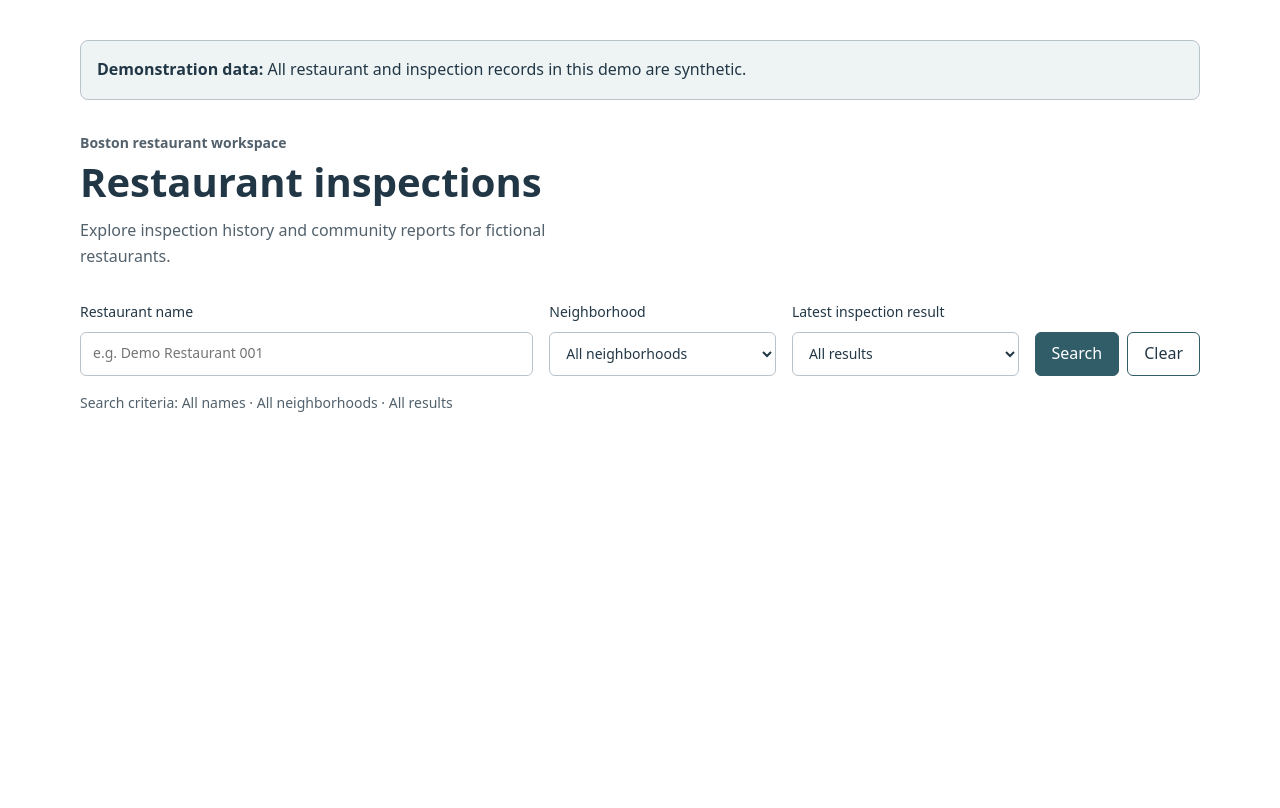
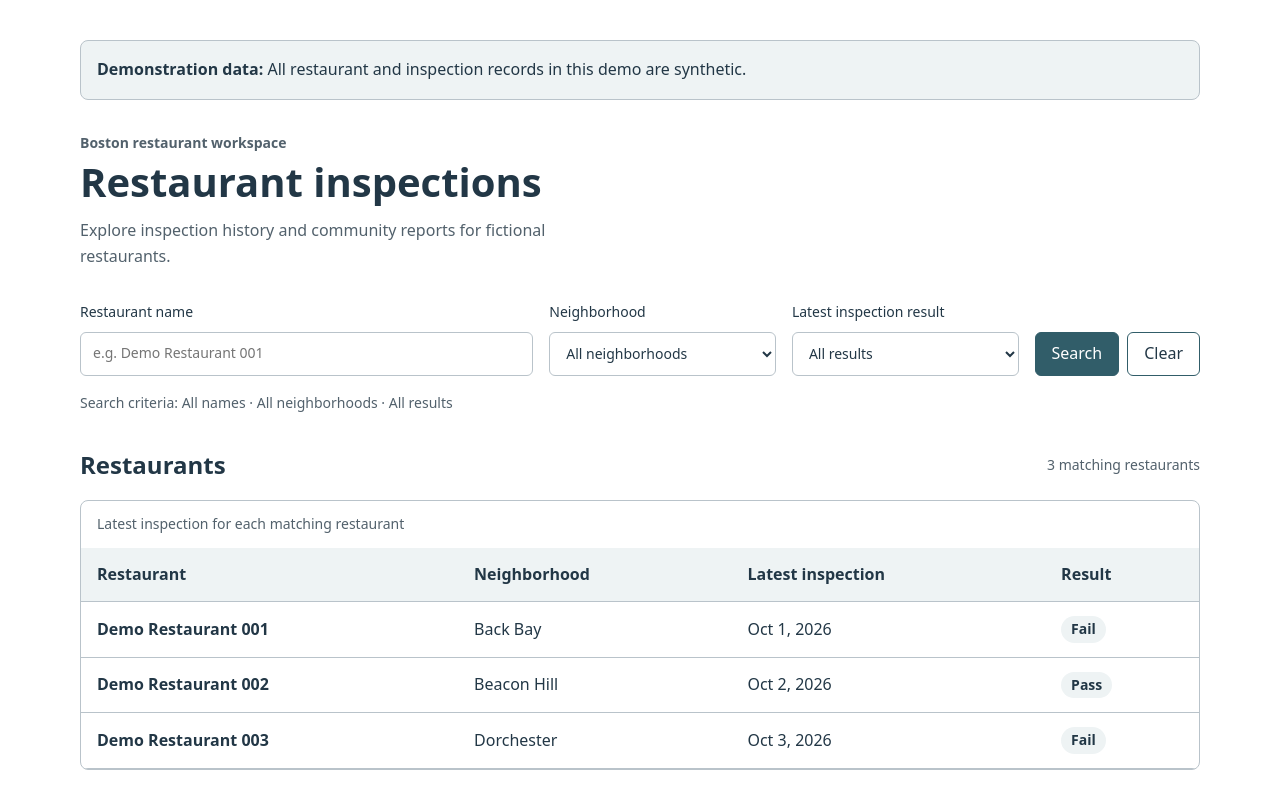
Before and after one commit to saniaanwar/safebite, a React (Vite) app in the folder frontend/: page / in a window 1280 px wide. Built offline with nearby package versions, Linux system fonts and the light colour scheme.

Commit message:
Add restaurant results table and preview filtering

```diff
--- a/frontend/src/components/inspections/InspectionsPage.jsx
+++ b/frontend/src/components/inspections/InspectionsPage.jsx
@@ -1,6 +1,7 @@
 import { useState } from "react";
 import RestaurantSearch from "./RestaurantSearch";
 import "./InspectionsPage.css";
+import RestaurantResults from "./RestaurantResults";
 
 // These match the current synthetic dataset.
 const NEIGHBORHOODS = [
@@ -11,6 +12,31 @@ const NEIGHBORHOODS = [
   "Jamaica Plain",
 ];
 
+// Temporary examples matching the seeded restaurant summaries.
+// Replace these with API responses in the next checkpoint.
+const PREVIEW_RESTAURANTS = [
+  {
+    restaurantId: "demo-rest-001",
+    restaurantName: "Demo Restaurant 001",
+    neighborhood: "Back Bay",
+    latestInspectionDate: "2026-10-01",
+    latestResult: "fail",
+  },
+  {
+    restaurantId: "demo-rest-002",
+    restaurantName: "Demo Restaurant 002",
+    neighborhood: "Beacon Hill",
+    latestInspectionDate: "2026-10-02",
+    latestResult: "pass",
+  },
+  {
+    restaurantId: "demo-rest-003",
+    restaurantName: "Demo Restaurant 003",
+    neighborhood: "Dorchester",
+    latestInspectionDate: "2026-10-03",
+    latestResult: "fail",
+  },
+];
 function InspectionsPage() {
   // Results will later use these applied filters.
   const [filters, setFilters] = useState({
@@ -22,6 +48,21 @@ function InspectionsPage() {
   const resultLabel = filters.result
     ? filters.result.toUpperCase()
     : "All results";
+
+  // Derive the visible rows from the applied filters.
+  const matchingRestaurants = PREVIEW_RESTAURANTS.filter((restaurant) => {
+    const matchesName = restaurant.restaurantName
+      .toLowerCase()
+      .includes(filters.name.toLowerCase());
+
+    const matchesNeighborhood =
+      !filters.neighborhood || restaurant.neighborhood === filters.neighborhood;
+
+    const matchesResult =
+      !filters.result || restaurant.latestResult === filters.result;
+
+    return matchesName && matchesNeighborhood && matchesResult;
+  });
 
   return (
     <section className="inspections-page" aria-labelledby="inspections-title">
@@ -43,10 +84,12 @@ function InspectionsPage() {
 
       <RestaurantSearch neighborhoods={NEIGHBORHOODS} onSearch={setFilters} />
 
-      <p className="inspections-page__summary" role="status">
+      <p className="inspections-page__summary">
         Search criteria: {filters.name || "All names"} ·{" "}
         {filters.neighborhood || "All neighborhoods"} · {resultLabel}
       </p>
+
+      <RestaurantResults restaurants={matchingRestaurants} />
     </section>
   );
 }
--- /dev/null
+++ b/frontend/src/components/inspections/RestaurantResults.css
@@ -0,0 +1,66 @@
+.restaurant-results {
+  margin-top: 2rem;
+}
+
+.restaurant-results__header {
+  display: flex;
+  flex-wrap: wrap;
+  align-items: center;
+  justify-content: space-between;
+  gap: 0.5rem;
+  margin-bottom: 1rem;
+}
+
+.restaurant-results__header h2,
+.restaurant-results__header p {
+  margin: 0;
+}
+
+.restaurant-results__header p {
+  color: var(--sb-color-muted, #52616c);
+  font-size: 0.875rem;
+}
+
+/* Keep wide tables scrollable inside the feature on narrow screens. */
+.restaurant-results__scroll {
+  overflow-x: auto;
+  border: 1px solid var(--sb-color-border, #b9c3ca);
+  border-radius: 0.5rem;
+}
+
+.restaurant-results__table {
+  width: 100%;
+  min-width: 40rem;
+  border-collapse: collapse;
+  text-align: left;
+}
+
+.restaurant-results__table caption {
+  padding: 0.75rem 1rem;
+  color: var(--sb-color-muted, #52616c);
+  font-size: 0.875rem;
+  text-align: left;
+}
+
+.restaurant-results__table th,
+.restaurant-results__table td {
+  padding: 0.875rem 1rem;
+  border-bottom: 1px solid var(--sb-color-border, #b9c3ca);
+}
+
+.restaurant-results__table thead {
+  background: var(--sb-color-surface, #eef3f4);
+}
+
+.restaurant-results__table tbody th {
+  font-weight: 600;
+}
+
+.restaurant-results__result {
+  display: inline-block;
+  padding: 0.125rem 0.625rem;
+  border-radius: 1rem;
+  background: var(--sb-color-surface, #eef3f4);
+  font-size: 0.875rem;
+  font-weight: 600;
+}
--- /dev/null
+++ b/frontend/src/components/inspections/RestaurantResults.jsx
@@ -0,0 +1,89 @@
+import PropTypes from "prop-types";
+import "./RestaurantResults.css";
+
+// Keep date-only records consistent across browser time zones.
+const dateFormatter = new Intl.DateTimeFormat("en-US", {
+  month: "short",
+  day: "numeric",
+  year: "numeric",
+  timeZone: "UTC",
+});
+
+function RestaurantResults({ restaurants }) {
+  return (
+    <section
+      className="restaurant-results"
+      aria-labelledby="restaurant-results-title"
+    >
+      <header className="restaurant-results__header">
+        <h2 id="restaurant-results-title">Restaurants</h2>
+
+        <p role="status">
+          {restaurants.length} matching{" "}
+          {restaurants.length === 1 ? "restaurant" : "restaurants"}
+        </p>
+      </header>
+
+      {restaurants.length === 0 ? (
+        <p>
+          No restaurants match these filters. Try another search or use Clear.
+        </p>
+      ) : (
+        <div
+          className="restaurant-results__scroll"
+          role="region"
+          aria-label="Restaurant inspection results"
+          tabIndex={0}
+        >
+          <table className="restaurant-results__table">
+            <caption>Latest inspection for each matching restaurant</caption>
+
+            <thead>
+              <tr>
+                <th scope="col">Restaurant</th>
+                <th scope="col">Neighborhood</th>
+                <th scope="col">Latest inspection</th>
+                <th scope="col">Result</th>
+              </tr>
+            </thead>
+
+            <tbody>
+              {restaurants.map((restaurant) => (
+                <tr key={restaurant.restaurantId}>
+                  <th scope="row">{restaurant.restaurantName}</th>
+                  <td>{restaurant.neighborhood}</td>
+                  <td>
+                    <time dateTime={restaurant.latestInspectionDate}>
+                      {dateFormatter.format(
+                        new Date(restaurant.latestInspectionDate),
+                      )}
+                    </time>
+                  </td>
+                  <td>
+                    <span className="restaurant-results__result">
+                      {restaurant.latestResult === "pass" ? "Pass" : "Fail"}
+                    </span>
+                  </td>
+                </tr>
+              ))}
+            </tbody>
+          </table>
+        </div>
+      )}
+    </section>
+  );
+}
+
+RestaurantResults.propTypes = {
+  restaurants: PropTypes.arrayOf(
+    PropTypes.shape({
+      restaurantId: PropTypes.string.isRequired,
+      restaurantName: PropTypes.string.isRequired,
+      neighborhood: PropTypes.string.isRequired,
+      latestInspectionDate: PropTypes.string.isRequired,
+      latestResult: PropTypes.oneOf(["pass", "fail"]).isRequired,
+    }),
+  ).isRequired,
+};
+
+export default RestaurantResults;
```
